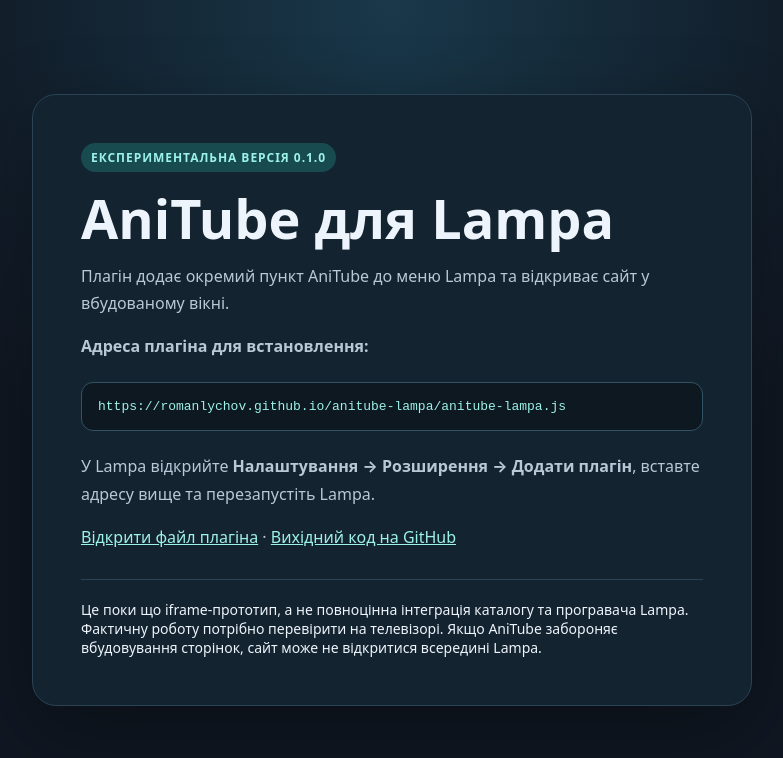
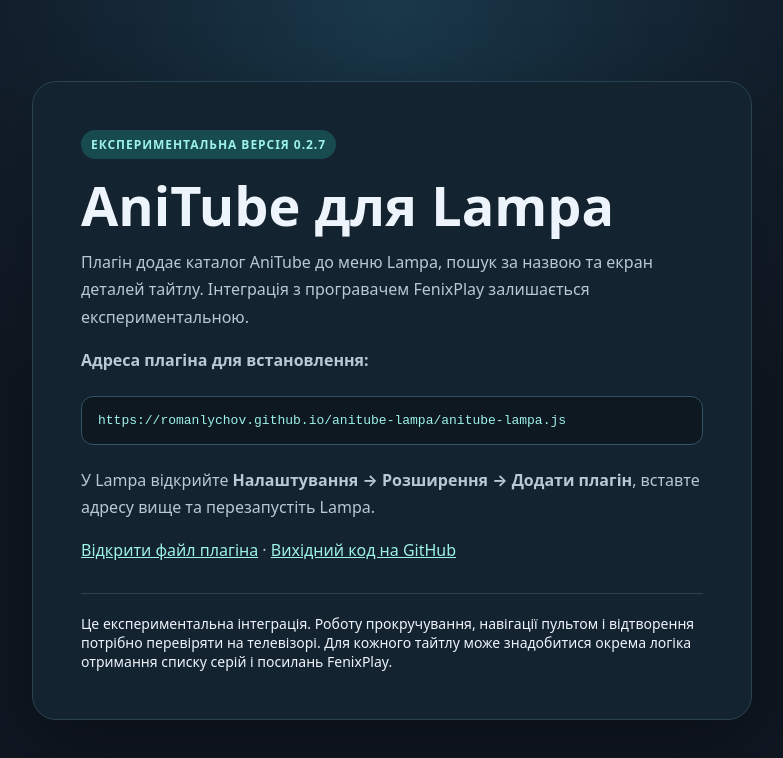
Before and after one commit to romanlychov/anitube-lampa, a plain HTML site: page index.html in a window 1280 px wide. Shown: the whole page, without its empty margins (248-1031 px from the left). Drawn offline with Linux system fonts and the light colour scheme.

Commit message:
Update project page for 0.2.7

```diff
--- a/index.html
+++ b/index.html
@@ -14,12 +14,12 @@ code{overflow-wrap:anywhere;color:#9df2e8}.url{display:block;margin:22px 0;paddi
 a{color:#9df2e8}.note{margin-top:28px;padding-top:20px;border-top:1px solid #294354;font-size:14px}
 </style></head>
 <body><main>
-<span class="tag">Експериментальна версія 0.1.0</span>
+<span class="tag">Експериментальна версія 0.2.7</span>
 <h1>AniTube для Lampa</h1>
-<p>Плагін додає окремий пункт AniTube до меню Lampa та відкриває сайт у вбудованому вікні.</p>
+<p>Плагін додає каталог AniTube до меню Lampa, пошук за назвою та екран деталей тайтлу. Інтеграція з програвачем FenixPlay залишається експериментальною.</p>
 <p><strong>Адреса плагіна для встановлення:</strong></p>
 <code class="url">https://romanlychov.github.io/anitube-lampa/anitube-lampa.js</code>
 <p>У Lampa відкрийте <strong>Налаштування → Розширення → Додати плагін</strong>, вставте адресу вище та перезапустіть Lampa.</p>
 <p><a href="anitube-lampa.js">Відкрити файл плагіна</a> · <a href="https://github.com/romanlychov/anitube-lampa">Вихідний код на GitHub</a></p>
-<div class="note">Це поки що iframe-прототип, а не повноцінна інтеграція каталогу та програвача Lampa. Фактичну роботу потрібно перевірити на телевізорі. Якщо AniTube забороняє вбудовування сторінок, сайт може не відкритися всередині Lampa.</div>
+<div class="note">Це експериментальна інтеграція. Роботу прокручування, навігації пультом і відтворення потрібно перевіряти на телевізорі. Для кожного тайтлу може знадобитися окрема логіка отримання списку серій і посилань FenixPlay.</div>
 </main></body></html>
```
